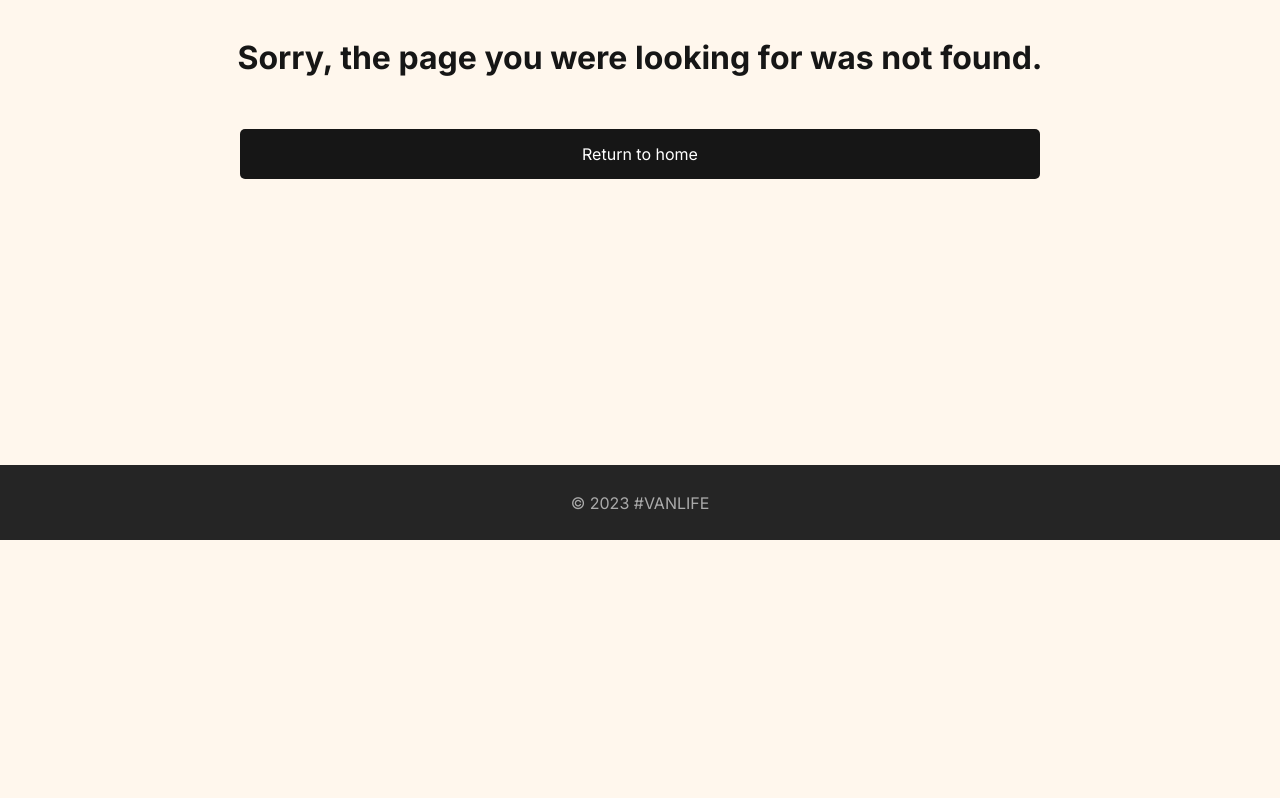
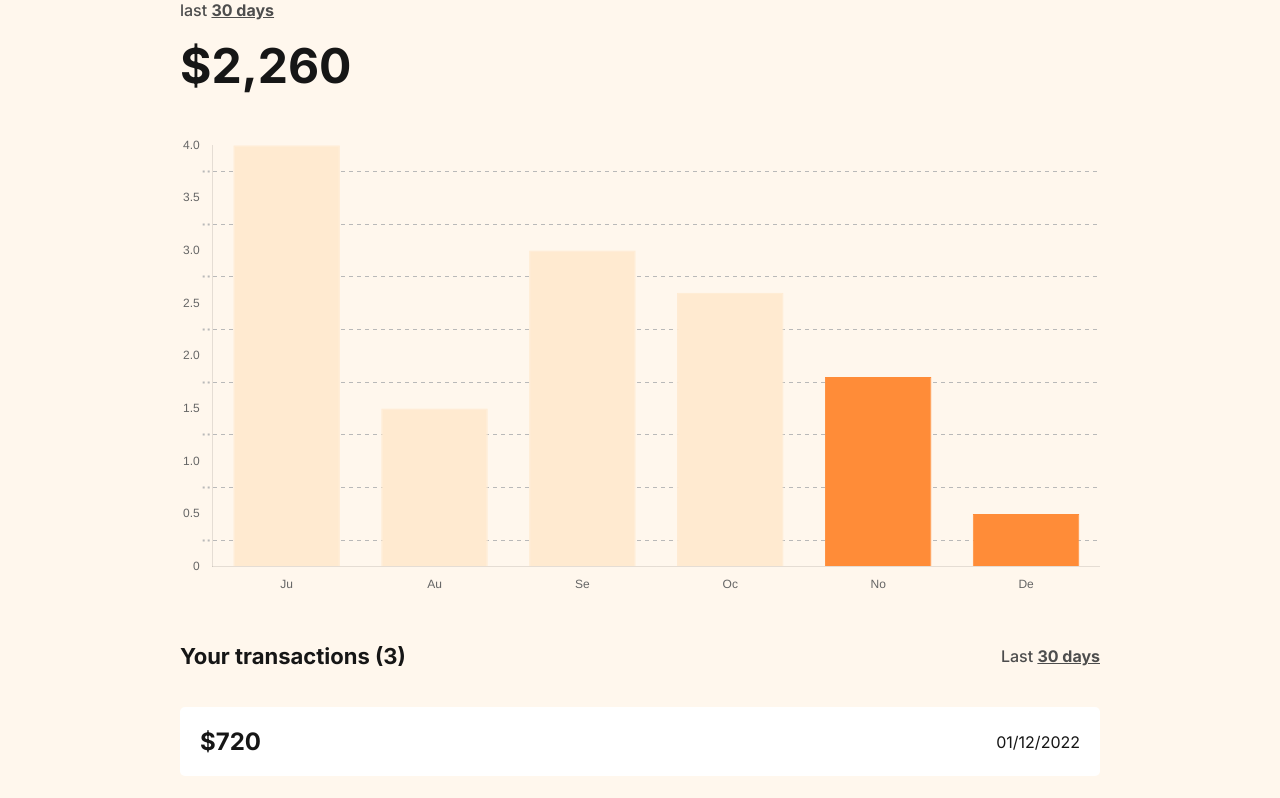
Before and after one commit to diegorpais/van-life, a React (Vite) app: page /host/income in a window 1280 px wide. Before the commit this address had no page. Shown: the part 260-1058 px from the top of the page. Before the commit the page ends 800 px from the top, so only its background shows below. Built offline with nearby package versions, Linux system fonts and the light colour scheme; data requests are answered from the project's data file.

Commit message:
(us07): income component

```diff
--- a/package.json
+++ b/package.json
@@ -15,7 +15,9 @@
   },
   "dependencies": {
     "axios": "^1.4.0",
+    "chart.js": "^4.3.0",
     "react": "^18.2.0",
+    "react-chartjs-2": "^5.2.0",
     "react-dom": "^18.2.0",
     "react-icons": "^4.10.1",
     "react-router-dom": "^6.14.1"
--- a/src/App.tsx
+++ b/src/App.tsx
@@ -8,6 +8,7 @@ import VanDetail from './pages/Vans/VanDetail/VanDetail';
 import Error from './pages/Error/Error';
 import HostLayout from './components/HostLayout/HostLayout';
 import Dashboard from './pages/Host/Dashboard/Dashboard';
+import Income from './pages/Host/Income/Income';
 
 export default function App() {
   return (
@@ -24,6 +25,7 @@ export default function App() {
 
             <Route path='host' element={<HostLayout />}>
               <Route index element={<Dashboard />} />
+              <Route path='income' element={<Income />} />
             </Route>
           </Route>
         </Routes>
--- a/src/mock-server/db.json
+++ b/src/mock-server/db.json
@@ -50,9 +50,7 @@
     }
   ],
   "dash": {
-    "income": [
-
-    ],
+    "income": [],
     "review": [
       {
         "stars": "5.0",
@@ -79,5 +77,26 @@
         "imageUrl": "https://assets.scrimba.com/advanced-react/react-router/green-wonder.png"
       }
     ]
+  },
+  "income": {
+    "amount": "2,260",
+    "chart": {
+      "labels": ["Ju", "Au", "Se", "Oc", "No", "De"],
+      "data": [4, 1.5, 3, 2.6, 1.8, 0.5]
+    },
+    "transactions": [
+      {
+        "amount": "720",
+        "date": "01/12/2022"
+      },
+      {
+        "amount": "560",
+        "date": "10/11/2022"
+      },
+      {
+        "amount": "980",
+        "date": "23/11/2022"
+      }
+    ]
   }
 }
--- /dev/null
+++ b/src/models/income-chart.model.ts
@@ -0,0 +1,4 @@
+export interface IncomeChart {
+  labels: Array<string>;
+  data: Array<number>;
+}
--- /dev/null
+++ b/src/models/income-transactions.model.ts
@@ -0,0 +1,4 @@
+export default interface IncomeTransactions {
+  amount: string;
+  date: string;
+}
--- /dev/null
+++ b/src/pages/Host/Income/ChartBar.tsx
@@ -0,0 +1,66 @@
+import {
+  Chart as ChartJS,
+  BarElement,
+  CategoryScale,
+  LinearScale,
+  Tooltip,
+  Legend
+} from "chart.js";
+
+import { Bar } from "react-chartjs-2";
+import { IncomeChart } from '../../../models/income-chart.model';
+
+ChartJS.register(BarElement,
+  CategoryScale,
+  LinearScale,
+  Tooltip,
+  Legend);
+
+export default function ChartBar(props: IncomeChart) {
+
+  const data = {
+    labels: props.labels,
+    datasets: [
+      {
+        data: props.data,
+        backgroundColor: ['#FFEAD0', '#FFEAD0', '#FFEAD0', '#FFEAD0', '#FF8C38', '#FF8C38',],
+        borderColor: ['#FFEAD0', '#FFEAD0', '#FFEAD0', '#FFEAD0', '#FF8C38', '#FF8C38',],
+        borderWidth: 1,
+      }
+    ],
+  };
+
+  const options = {
+    responsive: true,
+    plugins: {
+      legend: { display: false },
+    },
+    scales: {
+      y: {
+        border: { dash: [4, 4] }, // for the grid lines
+        grid: {
+          color: '#B9B9B9', // for the grid lines
+          tickColor: '#B9B9B9', // for the tick mark
+          tickBorderDash: [2, 3], // also for the tick, if long enough
+          tickLength: 10, // just to see the dotted line
+          tickWidth: 2,
+          offset: true,
+
+        },
+
+        beginAtZero: true,
+      },
+      x: {
+        grid: { display: false }
+      }
+    },
+  };
+
+  return (
+    <Bar
+      data={data}
+      options={options}
+    >
+    </Bar>
+  )
+}
--- /dev/null
+++ b/src/pages/Host/Income/Income.tsx
@@ -0,0 +1,63 @@
+
+
+import { useState, useEffect } from 'react';
+
+import './style.css';
+import { api } from '../../../services/api';
+import IncomeTransactions from '../../../models/income-transactions.model';
+import IncomeModel from '../../../models/income.model';
+import ChartBar from './ChartBar';
+
+export default function Income() {
+  const [chartLabels, setChartLabels] = useState<Array<string>>([]);
+  const [chartData, setChartData] = useState<Array<number>>([]);
+  const [amount, setAmount] = useState<string>('');
+  const [transactions, setTransactions] = useState<Array<IncomeTransactions>>([]);
+
+  useEffect(() => {
+    api.get('income')
+      .then(res => getInitialData(res.data));
+  }, []);
+
+  function getInitialData(data: IncomeModel) {
+    setChartLabels(data.chart.labels);
+    setChartData(data.chart.data);
+    setAmount(data.amount);
+    setTransactions(data.transactions);
+  }
+
+  const transactionsElements = transactions.map(transaction => (
+    <div className="transaction" key={transaction.date}>
+      <h2>${transaction.amount}</h2>
+      <p>{transaction.date}</p>
+    </div>
+  ));
+
+  return (
+    <section className='container container-min-height income-page'>
+
+      <header className='income-header'>
+        <h3>Income</h3>
+        <p>last <span>30 days</span></p>
+        <h1>${amount ? (amount) : '0'}</h1>
+      </header>
+
+      <ChartBar
+        labels={chartLabels}
+        data={chartData} />
+
+      <div className="transactions">
+
+        <div className="title">
+          <h3>Your transactions ({transactions.length})</h3>
+          <p>Last <span>30 days</span></p>
+        </div>
+
+        <div className="transaction-list">
+          {transactionsElements}
+        </div>
+      </div>
+
+    </section>
+  )
+}
--- /dev/null
+++ b/src/pages/Host/Income/style.css
@@ -0,0 +1,77 @@
+.income-page {
+  padding-top: 0px;
+}
+
+.income-header {
+  margin-bottom: 50px;
+}
+
+.income-header h1 {
+  font-size: 36px;
+  line-height: 22px;
+}
+
+.income-header p,
+.income-header span {
+  font-size: 16px;
+  line-height: 22px;
+  font-weight: 500;
+  color: #4d4d4d;
+}
+
+.income-header p {
+  margin: 32px 0px 26px 0px;
+}
+
+.income-header span {
+  font-weight: 600;
+  text-decoration: underline;
+}
+
+.income-header h1 {
+  font-size: 48px;
+  line-height: 38px;
+  font-weight: 700;
+}
+
+.chart {
+  height: 350px;
+}
+
+.transactions {
+  margin-top: 50px;
+}
+
+.transactions .title {
+  display: flex;
+  align-items: center;
+  justify-content: space-between;
+}
+
+.transactions .title h3 {
+  font-size: 22px;
+  line-height: 22px;
+  font-weight: 600;
+}
+
+.transactions .title p {
+  font-size: 16px;
+  line-height: 22px;
+  font-weight: 500;
+  color: #4d4d4d;
+}
+
+.transactions .title p span {
+  font-weight: 600;
+  text-decoration: underline;
+}
+
+.transaction-list .transaction {
+  display: flex;
+  align-items: center;
+  justify-content: space-between;
+  background-color: #fff;
+  padding: 20px;
+  border-radius: 5px;
+  margin-bottom: 22px;
+}
```
Also changed, not shown: src/models/income.model.ts (added, +8 -0 lines), 1 other file (tests, documents, lock files or other folders).
